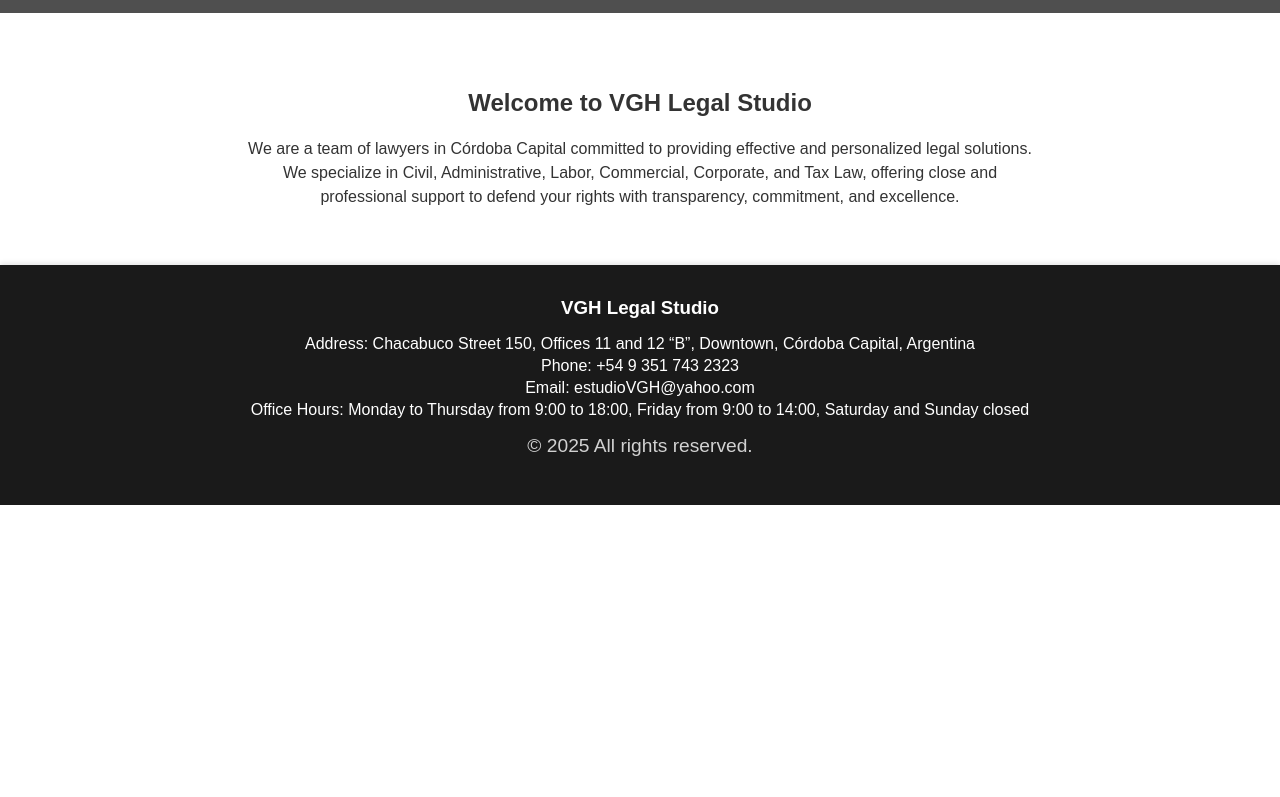
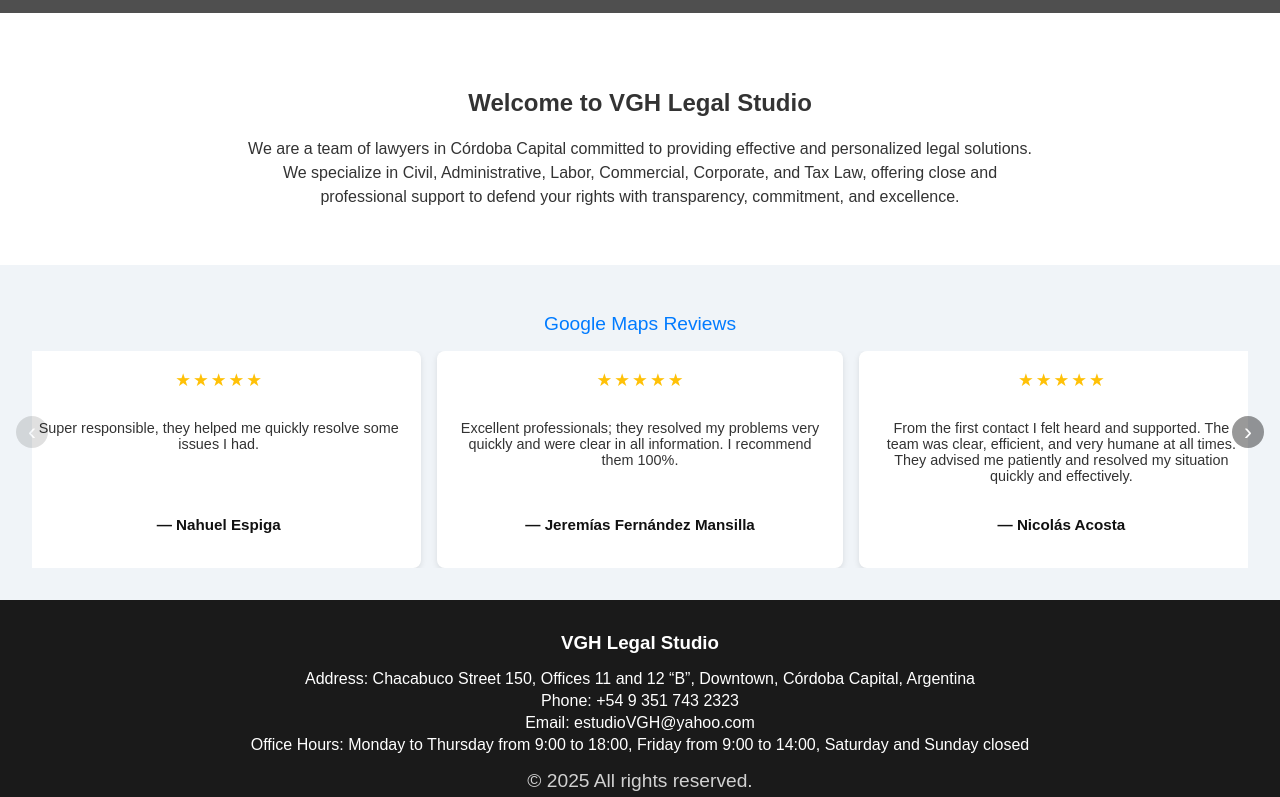
Before and after one commit to Santiago76945/haspertvacaestudio, a React (Vite) app: page / in a window 1280 px wide. Shown: the part 847-1644 px from the top of the page. Before the commit the page ends 1352 px from the top, so only its background shows below. Built offline with nearby package versions, Linux system fonts and the light colour scheme; grey boxes are pictures that could not be loaded; a web font is replaced by a local one.

Commit message:
reviews component added

```diff
--- a/src/App.css
+++ b/src/App.css
@@ -40,9 +40,3 @@
 .read-the-docs {
   color: #888;
 }
-
-.header-logo {
-  height: 40px;
-  width: auto;
-  /* ajustes de margen si es necesario */
-}
--- /dev/null
+++ b/src/components/Reviews.jsx
@@ -0,0 +1,161 @@
+// src/components/Reviews.jsx
+
+import React, { useState, useEffect } from 'react';
+import '../styles/reviews.css';
+
+const Reviews = () => {
+  // Detectamos el idioma del navegador (“es”, “en-US”, etc.)
+  const lang = navigator.language || navigator.userLanguage;
+  const isSpanish = lang.toLowerCase().startsWith('es');
+  // Texto de origen de las reseñas, ahora clickeable
+  const originText = isSpanish
+    ? 'Reseñas de Google Maps'
+    : 'Google Maps Reviews';
+  const originLink = 'https://www.google.com/search?sca_esv=aa908afd3e505705&rlz=1C1VDKB_enDE1046DE1046&biw=1707&bih=825&si=APYL9bs7Hg2KMLB-4tSoTdxuOx8BdRvHbByC_AuVpNyh0x2KzfcvmKjOUAuflKLmMJwutTsi8G89NT2MhvgN4z3dLac1-TR4xQeA-t-BiAWoq5liAQmzrLXvRInlDGdkMn94doKf0onGfQec42WX7EMM2bkOsM4Igw%3D%3D&q=VGH+Estudio+Jur%C3%ADdico+Reviews&sa=X&ved=2ahUKEwiwu8GomIKNAxWLqJUCHYclOkMQ0bkNegQIOxAE';
+
+  // Array de reseñas con versión español / inglés
+  const reviews = [
+    {
+      name: 'Nahuel Espiga',
+      commentEs: 'Super responsables, me ayudaron a resolver de manera rápida unos inconvenientes que tenía.',
+      commentEn: 'Super responsible, they helped me quickly resolve some issues I had.',
+    },
+    {
+      name: 'Jeremías Fernández Mansilla',
+      commentEs: 'Excelentes profesionales; resolvieron mis problemas muy rápido y fueron claros en toda la información. Recomiendo al 100%.',
+      commentEn: 'Excellent professionals; they resolved my problems very quickly and were clear in all information. I recommend them 100%.',
+    },
+    {
+      name: 'Nicolás Acosta',
+      commentEs: 'Desde el primer contacto me sentí escuchado y acompañado. El equipo fue claro, eficiente y muy humano en todo momento. Me asesoraron con paciencia y resolvieron mi situación de forma rápida y efectiva.',
+      commentEn: 'From the first contact I felt heard and supported. The team was clear, efficient, and very humane at all times. They advised me patiently and resolved my situation quickly and effectively.',
+    },
+    {
+      name: 'Cecilia Bustos',
+      commentEs: 'Excelente equipo de profesionales, me sentí acompañada en todo el proceso, dando respuestas certeras a mi caso en particular. Súper recomendable.',
+      commentEn: 'Excellent team of professionals, I felt supported throughout the entire process, providing accurate answers to my particular case. Highly recommended.',
+    },
+    {
+      name: 'Nicolás Cardone',
+      commentEs: 'Gracias al estudio y a todo el equipo de abogados por el asesoramiento y acompañamiento que me brindaron en mi caso. Desde el principio, el seguimiento y todo el proceso fue súper satisfactorio con una calidez y profesionalismo que agradezco infinitamente.',
+      commentEn: 'Thanks to the firm and the entire team of lawyers for the advice and support they provided in my case. From the beginning, the follow-up and the whole process was extremely satisfactory with a warmth and professionalism that I am infinitely grateful for.',
+    },
+    {
+      name: 'Florencia Santillán',
+      commentEs: 'El Lic. Santiago Haspert es muy profesional, y su amplio conocimiento y amabilidad me dio mucha confianza en llevar mi caso. ¡Muchas gracias!',
+      commentEn: 'Lic. Santiago Haspert is very professional, and his extensive knowledge and kindness gave me great confidence in handling my case. Thank you very much!',
+    },
+    {
+      name: 'Rodrigo Hillebrand',
+      commentEs: 'Excelente atención y profesionalismo. El equipo del estudio se toma el tiempo de escuchar y explicar todo con claridad, brindando un acompañamiento humano y comprometido. Me sentí muy respaldado en todo momento. Súper recomendables para quienes buscan abogados confiables, eficaces y con calidez humana. ¡Gracias por todo!',
+      commentEn: 'Excellent attention and professionalism. The firm’s team takes the time to listen and explain everything clearly, providing human and committed support. I felt very backed at all times. Highly recommended for those seeking reliable, effective lawyers with human warmth. Thank you for everything!',
+    },
+    {
+      name: 'María José Domínguez Piaggio',
+      commentEs: '¡Excelente! Profesionalismo y buena atención al cliente. Muy resolutivos.',
+      commentEn: 'Excellent! Professionalism and good customer service. Very solution-oriented.',
+    },
+    {
+      name: 'Eliana Latimori',
+      commentEs: 'Un estudio muy profesional y dedicado con sus clientes. Despejaron todas mis dudas y me acompañaron en todo momento.',
+      commentEn: 'A very professional firm dedicated to its clients. They cleared all my doubts and accompanied me at all times.',
+    },
+  ];
+
+  // Estado: cuántas cards caben y desde qué índice mostramos
+  const [visibleCount, setVisibleCount] = useState(3);
+  const [currentIndex, setCurrentIndex] = useState(0);
+
+  // Ajustar cantidad de visibles al ancho de ventana
+  const updateVisibleCount = () => {
+    const w = window.innerWidth;
+    if (w < 600) setVisibleCount(1);
+    else if (w < 1024) setVisibleCount(2);
+    else setVisibleCount(3);
+    // Resetear al inicio al cambiar tamaño
+    setCurrentIndex(0);
+  };
+
+  useEffect(() => {
+    updateVisibleCount();
+    window.addEventListener('resize', updateVisibleCount);
+    return () => window.removeEventListener('resize', updateVisibleCount);
+  }, []);
+
+  // Navegar hacia atrás
+  const prev = () => {
+    setCurrentIndex(idx => Math.max(idx - visibleCount, 0));
+  };
+
+  // Navegar hacia adelante
+  const next = () => {
+    setCurrentIndex(idx =>
+      Math.min(idx + visibleCount, reviews.length - visibleCount)
+    );
+  };
+
+  // Seleccionar únicamente las reseñas que caben
+  const displayed = reviews.slice(currentIndex, currentIndex + visibleCount);
+
+  return (
+    <div className="reviews-carousel">
+      {/* Texto de origen, ahora enlace */}
+      <p className="reviews-origin">
+        <a
+          href={originLink}
+          className="reviews-origin-link"
+          target="_blank"
+          rel="noopener noreferrer"
+        >
+          {originText}
+        </a>
+      </p>
+
+      {/* Botón anterior */}
+      <button
+        className="review-button prev"
+        onClick={prev}
+        disabled={currentIndex === 0}
+        aria-label="Anterior"
+      >
+        ‹
+      </button>
+
+      {/* Wrapper que muestra solo las cards renderizadas */}
+      <div className="reviews-wrapper">
+        {displayed.map((r, i) => {
+          const comment = isSpanish ? r.commentEs : r.commentEn;
+          return (
+            <div
+              key={currentIndex + i}
+              className="review-card"
+              style={{ flex: `0 0 ${100 / visibleCount}%` }}
+            >
+              <div className="review-stars">
+                {Array.from({ length: 5 }).map((_, j) => (
+                  <span key={j} className="star">
+                    ★
+                  </span>
+                ))}
+              </div>
+              <p className="review-comment">{comment}</p>
+              <p className="review-name">— {r.name}</p>
+            </div>
+          );
+        })}
+      </div>
+
+      {/* Botón siguiente */}
+      <button
+        className="review-button next"
+        onClick={next}
+        disabled={currentIndex >= reviews.length - visibleCount}
+        aria-label="Siguiente"
+      >
+        ›
+      </button>
+    </div>
+  );
+};
+
+export default Reviews;
--- a/src/pages/LandingPage.jsx
+++ b/src/pages/LandingPage.jsx
@@ -2,6 +2,7 @@
 
 import React from 'react';
 import Header from '../components/Header';
+import Reviews from '../components/Reviews';
 import Footer from '../components/Footer';
 import FloatingContact from '../components/FloatingContact';
 import '../styles/landingPage.css';
@@ -75,6 +76,9 @@
         <p>{content.welcomeText}</p>
       </section>
 
+      {/* Carrusel de reseñas */}
+      <Reviews />
+
       <Footer />
       <FloatingContact />
     </div>
--- /dev/null
+++ b/src/styles/reviews.css
@@ -0,0 +1,115 @@
+/* src/styles/reviews.css */
+
+/* Fondo del carrusel */
+.reviews-carousel {
+    position: relative;
+    padding: 2rem;
+    background-color: #f0f4f8;  /* Cambia por tu color */
+  }
+
+  /* Origen clickeable */
+  .reviews-origin {
+    text-align: center;
+    margin-bottom: 1rem;
+  }
+  .reviews-origin-link {
+    color: #007bff;
+    text-decoration: none;
+    transition: color 0.3s ease;
+  }
+  .reviews-origin-link:hover {
+    color: #0056b3;
+    text-decoration: underline;
+  }
+
+  /* Botones */
+  .review-button {
+    position: absolute;
+    top: 50%;
+    transform: translateY(-50%);
+    background: rgba(0, 0, 0, 0.4);
+    border: none;
+    color: white;
+    width: 2rem;
+    height: 2rem;
+    border-radius: 50%;
+    cursor: pointer;
+    font-size: 1.5rem;
+    line-height: 1;
+    z-index: 2;
+    transition: background 0.3s ease;
+  }
+  .review-button:disabled {
+    opacity: 0.3;
+    cursor: default;
+  }
+  .review-button:hover:not(:disabled) {
+    background: rgba(0, 0, 0, 0.6);
+  }
+  .review-button.prev { left: 1rem; }
+  .review-button.next { right: 1rem; }
+
+  /* Wrapper */
+  .reviews-wrapper {
+    display: flex;
+    gap: 1rem;
+    justify-content: center;
+    align-items: stretch;
+    overflow: hidden;
+  }
+
+  /* Tarjeta individual con animación suave */
+  .review-card {
+    background: white;
+    border-radius: 8px;
+    box-shadow: 0 2px 6px rgba(0, 0, 0, 0.1);
+    padding: 1.2rem;
+    display: flex;
+    flex-direction: column;
+    text-align: center;
+    box-sizing: border-box;
+
+    /* Animación de entrada */
+    opacity: 0;
+    animation: fadeIn 0.5s ease forwards;
+  }
+  .review-card:hover {
+    transform: translateY(-4px);
+    box-shadow: 0 4px 12px rgba(0, 0, 0, 0.15);
+    transition: transform 0.3s ease, box-shadow 0.3s ease;
+  }
+
+  /* Estrellas */
+  .review-stars {
+    margin-bottom: 0.8rem;
+  }
+  .star {
+    font-size: 1.1rem;
+    color: #ffc107;
+    margin: 0 1px;
+  }
+
+  /* Comentario y nombre */
+  .review-comment {
+    flex-grow: 1;
+    font-size: 0.9rem;
+    color: #333;
+    margin-bottom: 1rem;
+  }
+  .review-name {
+    font-weight: bold;
+    color: #111;
+    font-size: 0.95rem;
+  }
+
+  /* Keyframes de fade-in */
+  @keyframes fadeIn {
+    from {
+      opacity: 0;
+      transform: translateY(10px);
+    }
+    to {
+      opacity: 1;
+      transform: translateY(0);
+    }
+  }
```
